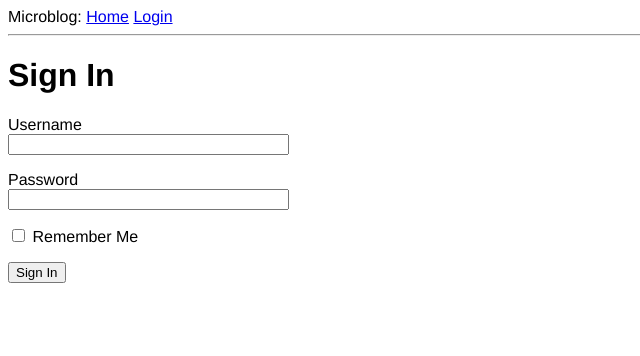
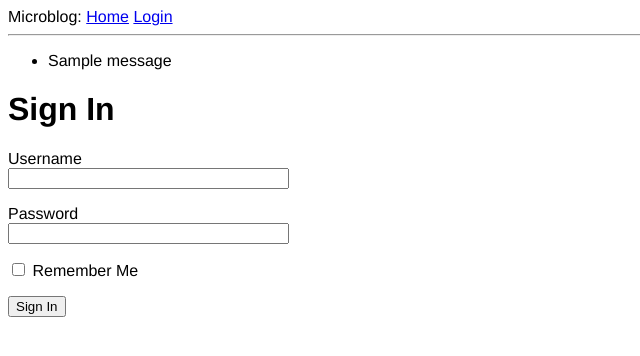
Before and after one commit to darwin911/microblog, a Flask app: page /login in a window 1280 px wide. Shown: the top 356 px of the page, without its empty margins (0-640 px from the left). Run offline with Flask 2, Linux system fonts and the light colour scheme; one stand-in notice (Sample message) is shown.

Commit message:
adds error messages to login form template

```diff
--- a/app/routes.py
+++ b/app/routes.py
@@ -18,7 +18,7 @@ def index():
     ]
     return render_template('index.html', title='Home', user=user, posts=posts)
 
-@app.route('/login')
+@app.route('/login', methods=['GET', 'POST'])
 def login():
   form = LoginForm()
   if form.validate_on_submit():
--- a/app/templates/base.html
+++ b/app/templates/base.html
@@ -18,6 +18,12 @@
   <body>
     <div>Microblog: <a href="/index">Home</a> <a href="/login">Login</a></div>
     <hr />
-    {% block content %}{% endblock %}
+    {% with messages = get_flashed_messages() %} {% if messages %}
+    <ul>
+      {% for message in messages %}
+      <li>{{ message }}</li>
+      {% endfor %}
+    </ul>
+    {% endif %} {% endwith %} {% block content %}{% endblock %}
   </body>
 </html>
--- a/app/templates/login.html
+++ b/app/templates/login.html
@@ -1,21 +1,23 @@
-{% extends "base.html" %}
-
-{% block content %}
+{% extends "base.html" %} {% block content %}
 
 <h1>Sign In</h1>
 <form action="" method="POST" novalidate>
   {{ form.hidden_tag() }}
   <p>
-      {{ form.username.label }}<br>
-      {{ form.username(size=32) }}
+    {{ form.username.label }}<br />
+    {{ form.username(size=32) }}<br />
+    {% for error in form.username.errors %}
+    <span style="color: red;">[{{ error }}]</span>
+    {% endfor %}
   </p>
   <p>
-      {{ form.password.label }}<br>
-      {{ form.password(size=32) }}
+    {{ form.password.label }}<br />
+    {{ form.password(size=32) }} <br />
+    {% for error in form.password.errors %}
+    <span style="color: red;">[{{ error }}]</span>
+    {% endfor %}
   </p>
-    <p>
-      {{ form.remember_me() }} {{ form.remember_me.label }}
-    </p>
+  <p>{{ form.remember_me() }} {{ form.remember_me.label }}</p>
   <p>{{ form.submit() }}</p>
 </form>
 
```
Lines whose indentation alone changed are shown as unchanged.
